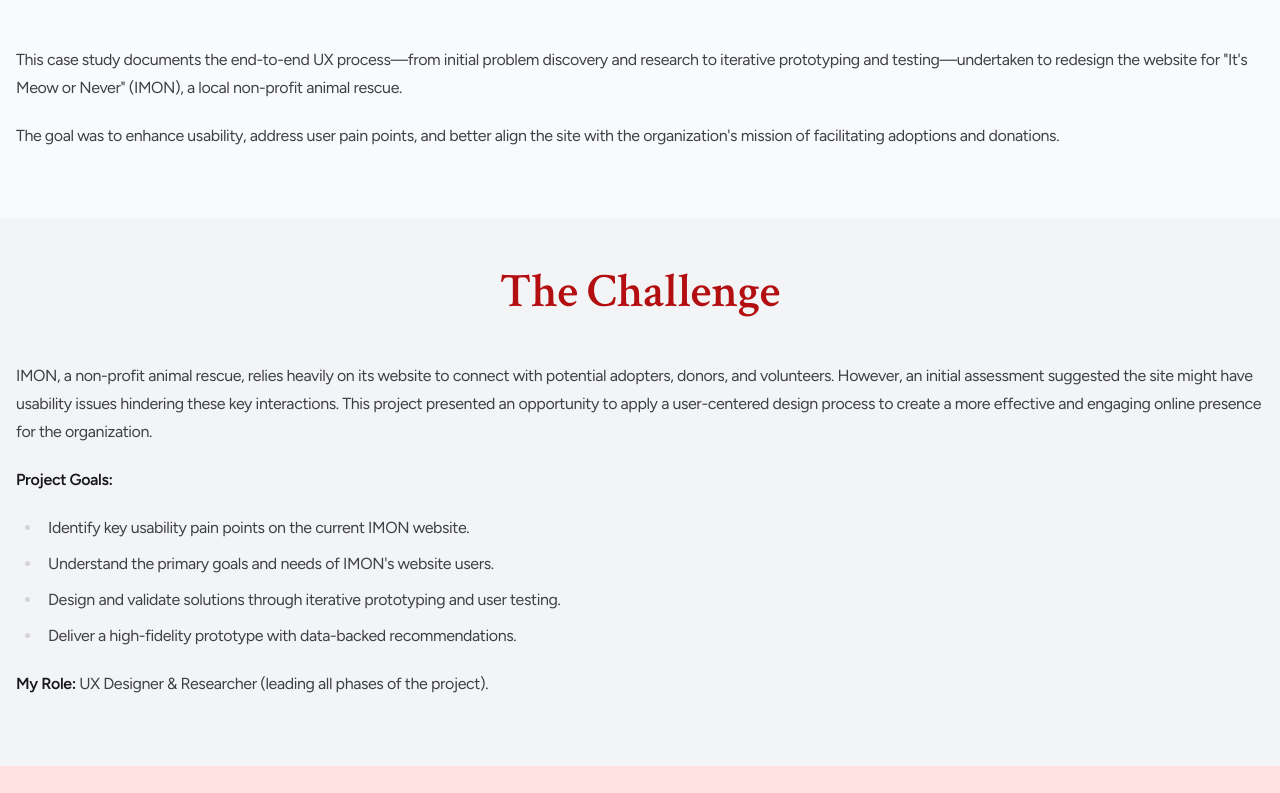
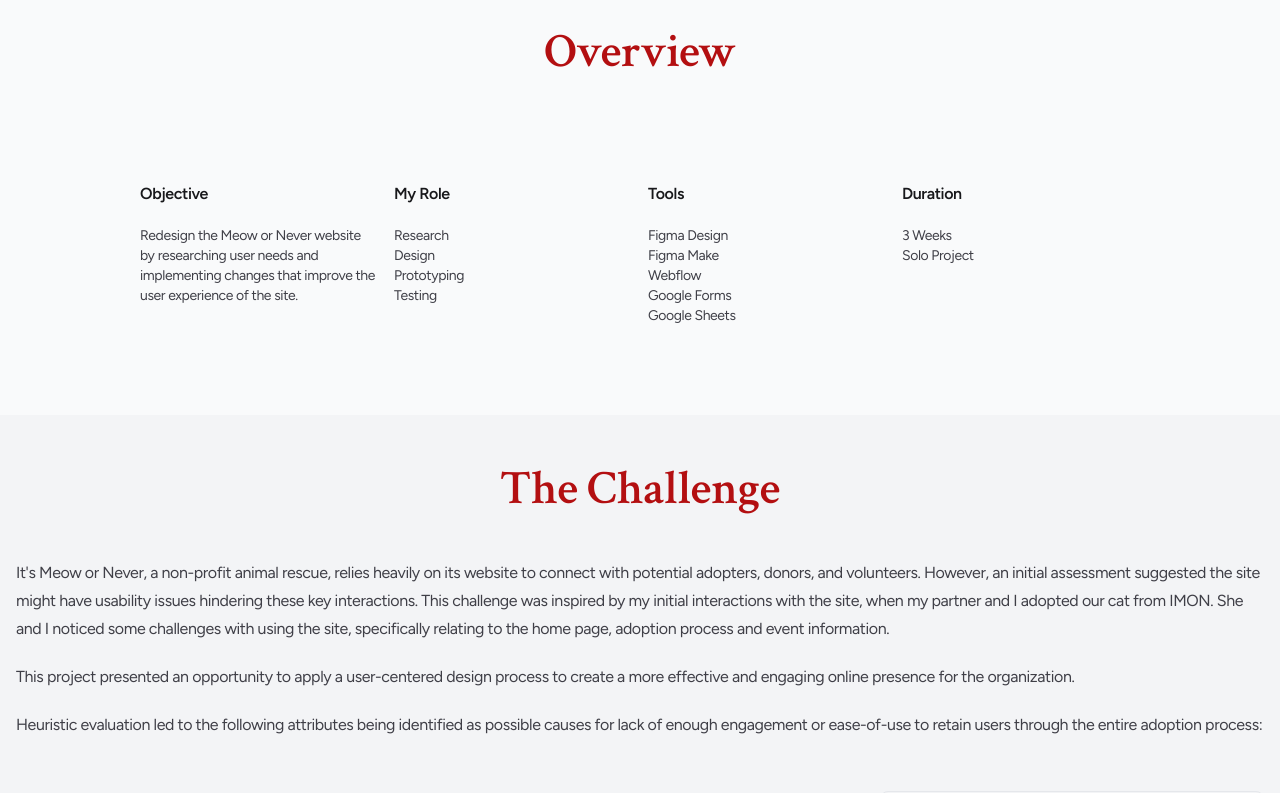
Before and after one commit to nthsm/portfolio, a Next.js app: page /its-meow-or-never in a window 1280 px wide. Shown: the part 880-1673 px from the top of the page. Built offline with nearby package versions, Linux system fonts and the light colour scheme.

Commit message:
Update page.mdx

```diff
--- a/app/(posts)/its-meow-or-never/page.mdx
+++ b/app/(posts)/its-meow-or-never/page.mdx
@@ -16,11 +16,36 @@ import { ParallaxHeader } from '@/components/ui/ParallaxHeader'
     </ParallaxHeader>
 
     <div className="imon-content-wrapper">
-         {/* Section 0 (Intro) */}
+         {/* Section 0 (Intro) - Rebuilding to match the image structure */}
          <div className="content-section">
-            <div className="imon-content-inner">
-                <p>This case study documents the end-to-end UX process—from initial problem discovery and research to iterative prototyping and testing—undertaken to redesign the website for "It's Meow or Never" (IMON), a local non-profit animal rescue.</p>
-                <p>The goal was to enhance usability, address user pain points, and better align the site with the organization's mission of facilitating adoptions and donations.</p>
+            <div className="imon-content-inner" style={{ maxWidth: '1000px' }}>
+                <h1 style={{ textAlign: 'center' }}>Overview</h1>
+
+                <div style={{ display: 'grid', gridTemplateColumns: '1fr', gap: '2rem' }}>
+                    <div style={{ display: 'grid', gridTemplateColumns: 'repeat(2, 1fr) repeat(2, 1fr)', gap: '1rem', padding: '1.5rem 0', marginTop: '1rem' }}>
+                        {/* Objective */}
+                        <div>
+                            <p className="font-semibold text-base mb-1 text-zinc-900 dark:text-zinc-100">Objective</p>
+                            <p className="text-sm text-zinc-700 dark:text-zinc-300">Redesign the Meow or Never website by researching user needs and implementing changes that improve the user experience of the site.</p>
+                        </div>
+                        {/* My Role */}
+                        <div>
+                            <p className="font-semibold text-base mb-1 text-zinc-900 dark:text-zinc-100">My Role</p>
+                            <p className="text-sm text-zinc-700 dark:text-zinc-300">Research<br />Design<br />Prototyping<br />Testing</p>
+                        </div>
+                        {/* Tools */}
+                        <div>
+                            <p className="font-semibold text-base mb-1 text-zinc-900 dark:text-zinc-100">Tools</p>
+                            <p className="text-sm text-zinc-700 dark:text-zinc-300">Figma Design<br />Figma Make<br />Webflow<br />Google Forms<br />Google Sheets</p>
+                        </div>
+                        {/* Duration */}
+                        <div>
+                            <p className="font-semibold text-base mb-1 text-zinc-900 dark:text-zinc-100">Duration</p>
+                            <p className="text-sm text-zinc-700 dark:text-zinc-300">3 Weeks<br />Solo Project</p>
+                        </div>
+                    </div>
+                </div>
+
             </div>
         </div>
 
@@ -28,15 +53,15 @@ import { ParallaxHeader } from '@/components/ui/ParallaxHeader'
         <div className="content-section">
             <div className="imon-content-inner">
                 <h1>The Challenge</h1>
-                <p>IMON, a non-profit animal rescue, relies heavily on its website to connect with potential adopters, donors, and volunteers. However, an initial assessment suggested the site might have usability issues hindering these key interactions. This project presented an opportunity to apply a user-centered design process to create a more effective and engaging online presence for the organization.</p>
-                <p><strong>Project Goals:</strong></p>
-                <ul>
-                    <li>Identify key usability pain points on the current IMON website.</li>
-                    <li>Understand the primary goals and needs of IMON's website users.</li>
-                    <li>Design and validate solutions through iterative prototyping and user testing.</li>
-                    <li>Deliver a high-fidelity prototype with data-backed recommendations.</li>
-                </ul>
-                <p><strong>My Role:</strong> UX Designer & Researcher (leading all phases of the project).</p>
+                <p>It's Meow or Never, a non-profit animal rescue, relies heavily on its website to connect with potential adopters, donors, and volunteers. However, an initial assessment suggested the site might have usability issues hindering these key interactions. This challenge was inspired by my initial interactions with the site, when my partner and I adopted our cat from IMON. She and I noticed some challenges with using the site, specifically relating to the home page, adoption process and event information.</p>
+
+                <p>This project presented an opportunity to apply a user-centered design process to create a more effective and engaging online presence for the organization.</p>
+
+                <p>Heuristic evaluation led to the following attributes being identified as possible causes for lack of enough engagement or ease-of-use to retain users through the entire adoption process:</p>
+
+                <figure className="float-right flex flex-col items-center my-4">
+                <img src="/project2-findings.png" alt="The findings of my heuristic evaluation."/>
+                </figure>
             </div>
         </div>
 
@@ -44,56 +69,65 @@ import { ParallaxHeader } from '@/components/ui/ParallaxHeader'
         <div className="content-section">
              <div className="imon-content-inner">
                 <h1>Research</h1>
-
                     <figure className="float-right flex flex-col items-center my-4">
                     <img src="/project2-process.png" alt="Process Flow: Understand, Research, Define, Design, Test"/>
                     {/* Caption hidden via CSS */}
                     <figcaption className="text-sm text-zinc-600 dark:text-zinc-400 text-center mt-1 mb-4">The UX process flow followed for this redesign.</figcaption>
                     </figure>
-
                 <p>To ground the redesign in real user needs, I employed a mixed-methods research approach to gather both expert-based and user-centered insights.</p>
 
                 <h2>Heuristic Evaluation</h2>
-                <p>I began by conducting a heuristic evaluation based on Jakob Nielsen's 10 Usability Heuristics. This expert review helped identify foundational usability issues in the existing design.</p>
+                <p>I began by conducting a heuristic evaluation based on Jakob Nielsen's 10 Usability Heuristics.
+ This expert review helped identify foundational usability issues in the existing design.</p>
 
                 <figure className="float-right flex flex-col items-center my-4">
                     <img src="/project2-heuristic.png" alt="Heuristic findings noted on the home page."/>
                      {/* Caption hidden via CSS */}
+
                           <figcaption className="text-sm text-zinc-600 dark:text-zinc-400 text-center mt-1 mb-4">Heuristic findings noted on the home page.</figcaption>
                 </figure>
 
                 <p><strong>Key Heuristic Findings:</strong></p>
                 <ul>
-                    <li><strong>(Finding 1) Navigation Complexity:</strong> The site's navigation was inconsistent and cluttered, making the information architecture unclear.</li>
+                    <li><strong>(Finding 1) Navigation Complexity:</strong> The site's navigation was inconsistent and cluttered, making
+                    the information architecture unclear.</li>
                     <li><strong>(Finding 2) Poor Contrast & Readability:</strong> Multiple instances of low text-to-background contrast failed WCAG AA standards.</li>
                     <li><strong>(Finding 3) Ineffective Content Hierarchy:</strong> Key calls-to-action and mission-critical information lacked prominence on the homepage.</li>
-                    <li><strong>(Finding 4) Redundant Information:</strong> The footer contained a full contact form and lacked standard navigational elements.</li>
+                    <li><strong>(Finding 4) Redundant Information:</strong> The footer contained a
+                    full contact form and lacked standard navigational elements.</li>
                 </ul>
 
 
                 <h2>User Survey</h2>
                 <p>To gather quantitative data, a survey was distributed via my own and IMON's social media channels, receiving \[// Number] responses.</p>
                 <p><strong>Key Survey Insights:</strong></p>
+
                          <ul>
                     <li>**[// Stat #1, e.g., 72% of respondents]** visit the site primarily to view adoptable cats.</li>
                     <li>**[// Stat #2, e.g., 45% of users]** rated the ease of finding information as 'Difficult' or 'Very Difficult'.</li>
+
                     <li>The most commonly cited frustration was **[// Mention the top theme from the open-ended question, e.g., "difficulty finding specific information like event dates."]**</li>
                 </ul>
 
                 <h2>User Interviews</h2>
 
                  <figure className="float-right flex flex-col items-center my-4">
-                    <img src="/project2-quote.png" alt="Direct quotes."/>
+                    <img src="/project2-quote.png" alt="Direct
+                    quotes."/>
                      {/* Caption hidden via CSS */}
                     <figcaption className="text-sm text-zinc-600 dark:text-zinc-400 text-center mt-1 mb-4">Quote from an IMON board member and from a user.</figcaption>
                 </figure>
 
-                <p>To gain deeper qualitative insights, I conducted moderated interviews with users representing key personas: a recent adopter, a volunteer, and a potential donor.</p>
+                <p>To gain deeper qualitative insights, I conducted
+                moderated interviews with users representing key personas: a recent adopter, a volunteer, and a potential donor.</p>
                 <p><strong>Key Themes from Interviews:</strong></p>
                 <ul>
-                    <li>**[// Theme #1, e.g., "Lack of Clarity in the Adoption Process." Users expressed confusion about the multi-step application and what to expect after applying.]**</li>
-                    <li>**[// Theme #2, e.g., "Desire for More Information on Events." Multiple users mentioned wanting to know about upcoming vaccine clinics and adoption events directly on the homepage.]**</li>
-                    <li>**[// Theme #3, e.g., "Uncertainty About Donation Impact." Donors wanted clearer information on where their financial contributions were being used.]**</li>
+                    <li>**[// Theme #1, e.g., "Lack of Clarity in the Adoption Process."
+                    Users expressed confusion about the multi-step application and what to expect after applying.]**</li>
+                    <li>**[// Theme #2, e.g., "Desire for More Information on Events."
+                    Multiple users mentioned wanting to know about upcoming vaccine clinics and adoption events directly on the homepage.]**</li>
+                    <li>**[// Theme #3, e.g., "Uncertainty About Donation Impact."
+                    Donors wanted clearer information on where their financial contributions were being used.]**</li>
                 </ul>
 
             </div>
@@ -103,51 +137,62 @@ import { ParallaxHeader } from '@/components/ui/ParallaxHeader'
         <div className="content-section">
             <div className="imon-content-inner">
                 <h1>Synthesizing the Research</h1>
+
                               <p>The combined findings were synthesized using an affinity map to identify core user needs and formulate clear problem statements.</p>
                 <p><strong>User Personas:</strong></p>
                 <p>Based on the research, three primary personas were identified: "The Hopeful Adopter," "The Compassionate Donor," and "The Dedicated Volunteer."</p>
-                <p><strong>Problem Statements:</strong></p>
+                <p><strong>Problem
+                Statements:</strong></p>
                 <ol>
                     <li>**Hopeful Adopters** need a clear, centralized way to view available cats and understand the adoption steps because the current process is fragmented and causes confusion.</li>
-                    <li>**Donors** need easily accessible donation options with clear statements on impact because the current links are hard to find and lack motivating context.</li>
+                    <li>**Donors** need easily accessible donation options with clear statements on impact because the current links are hard to find and
+                    lack motivating context.</li>
                     <li>**Community Members** need a prominent way to find information about upcoming events (like vaccine clinics) because this information is currently difficult to locate.</li>
                 </ol>
             </div>
         </div>
 
         {/* Section 4 */}
-        <div className="content-section">
+        <div
+        className="content-section">
             <div className="imon-content-inner">
                 <h1>Prototyping</h1>
                 <p>Using the defined problems as a guide, I began developing solutions.</p>
 
                  <figure className="float-right flex flex-col items-center my-4">
-                    <img src="/project2-wireframe-home.png" alt="Low-fidelity wireframe of the new homepage."/>
+                    <img src="/project2-wireframe-home.png" alt="Low-fidelity
+                    wireframe of the new homepage."/>
                      {/* Caption hidden via CSS */}
                     <figcaption className="text-sm text-zinc-600 dark:text-zinc-400 text-center mt-1 mb-4">Low-fi wireframe focusing on improved layout and navigation.</figcaption>
                 </figure>
 
                 <h2>Low-Fidelity Wireframes</h2>
+
                             <p>Initial concepts were created in Figma to address the core structural issues related to navigation and content hierarchy.</p>
 
                 <h2>High-Fidelity Prototype</h2>
                 <p>The wireframes were then developed into a high-fidelity interactive prototype, incorporating IMON's branding while implementing the data-backed solutions.</p>
 
                 <figure className="flex flex-col items-center my-4">
+
                                        <img src="/project2-prototype-home.png" alt="Prototype image of the new homepage."/>
                      {/* Caption hidden via CSS */}
                     <figcaption className="text-sm text-zinc-600 dark:text-zinc-400 text-center mt-1 mb-4">High-fidelity prototype created in Figma.</figcaption>
                 </figure>
 
+
                               <div style={{ padding: '49.88% 0 0 0', position: 'relative', marginTop: '2rem' }}>
                     <iframe
                       src="https://player.vimeo.com/video/1130071186?badge=0&amp;autopause=0&amp;player_id=0&amp;app_id=58479&amp;autoplay=1&amp;loop=1"
                       frameBorder="0"
-                      allow="autoplay; fullscreen; picture-in-picture; clipboard-write; web-share"
+
+                               allow="autoplay; fullscreen; picture-in-picture; clipboard-write;
+                    web-share"
                       referrerPolicy="strict-origin-when-cross-origin"
                       style={{ position: 'absolute', top: 0, left: 0, width: '100%', height: '100%' }}
                       title="IMON Interactive Prototype">
                     </iframe>
+
                                </div>
                 <figcaption className="text-sm text-zinc-600 dark:text-zinc-400 text-center mt-2">
                     You can interact with the full prototype [here](https://citron-debug-93707674.figma.site/).
@@ -155,23 +200,28 @@ import { ParallaxHeader } from '@/components/ui/ParallaxHeader'
             </div>
         </div>
 
+
                {/* Section 5 */}
         <div className="content-section">
              <div className="imon-content-inner">
                 <h1>Testing</h1>
                 <p>The prototype was tested with users to validate the new design and identify areas for iteration.</p>
                 <h2>Usability Testing</h2>
+
                              <p>Moderated usability tests were conducted where users were asked to complete key tasks.</p>
                 <p><strong>Successes (What Worked):</strong></p>
                  <ul>
-                    <li>**Improved Navigation:** Users successfully completed the task of "Find a cat to adopt" **[// XX]% faster** than on the original site.</li>
+                    <li>**Improved Navigation:** Users successfully completed the task of "Find a cat to adopt" **[// XX]% faster** than on the original
+                    site.</li>
                     <li>**Clearer CTAs:** All users immediately identified the primary "Donate" and "Adopt" buttons.</li>
                     <li>**Better Readability:** No users reported issues with text contrast.</li>
                 </ul>
                 <p><strong>Areas for Iteration (What Still Needs Work):</strong></p>
+
                               <ul>
                     <li>**"Resources" vs. "Services":** Users hesitated when looking for the "Foster" program, indicating the information architecture could still be refined.</li>
                     <li>**Featured Cat Prominence:** The "Featured Cat" section was overlooked by **[// e.g., "2 out of 3"]** users, suggesting it needs greater visual emphasis.</li>
+
                               </ul>
             </div>
         </div>
@@ -180,12 +230,16 @@ import { ParallaxHeader } from '@/components/ui/ParallaxHeader'
         <div className="content-section">
             <div className="imon-content-inner">
                 <h1>Reflection</h1>
-                <p>This redesign process successfully identified and addressed critical usability issues on the IMON website. The final prototype, validated through user testing, provides a clear path toward a more user-friendly and effective online presence.</p>
+                <p>This redesign process successfully
+                identified and addressed critical usability issues on the IMON website.
+                The final prototype, validated through user testing, provides a clear path toward a more user-friendly and effective online presence.</p>
                 <p><strong>Prioritized Recommendations:</strong></p>
                 <ol>
                     <li>**High Priority:** Implement the streamlined navigation and improve text contrast across the site.</li>
+
                        <li>**Medium Priority:** Restructure the homepage to give greater prominence to events and featured cats.</li>
-                    <li>**Next Steps:** Conduct another round of usability testing on the refined prototype to validate the latest iterations. Recommend the implementation of Google Analytics to track key metrics and measure the redesign's success post-launch.</li>
+                    <li>**Next Steps:** Conduct another round of usability testing on the refined prototype to validate the latest iterations.
+                    Recommend the implementation of Google Analytics to track key metrics and measure the redesign's success post-launch.</li>
                 </ol>
             </div>
         </div>
```
Lines whose indentation alone changed are shown as unchanged.
